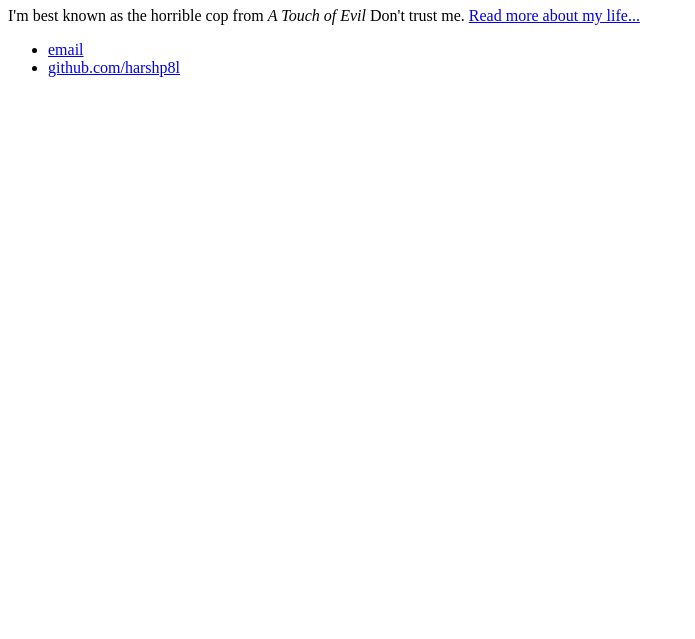
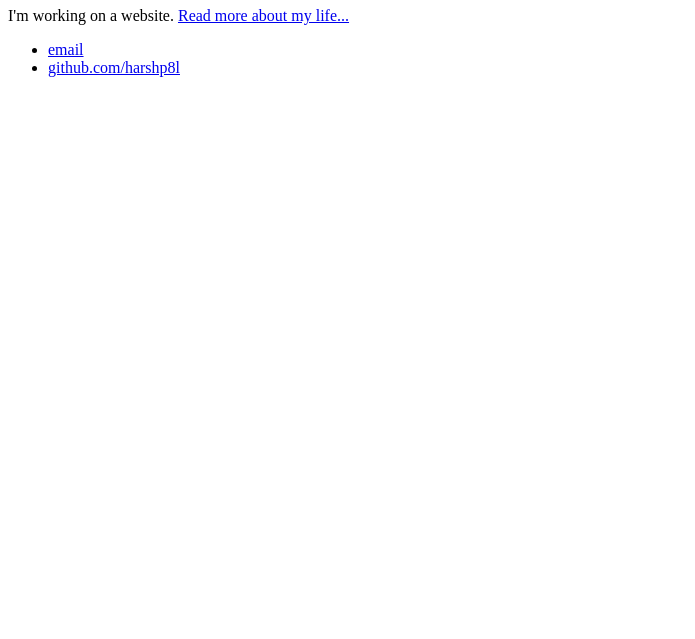
Before and after one commit to harshp8l/harshp8l.github.io, a plain HTML site: page index.html in a window 1280 px wide. Shown: the part 161-800 px from the top of the page, without its empty margins (0-695 px from the left). Drawn offline with Linux system fonts and the light colour scheme.

Commit message:
Update index.html
more reasonable start

```diff
--- a/index.html
+++ b/index.html
@@ -15,7 +15,7 @@
 		<div class="container">
     		<div class="blurb">
         		<h1>Hi there, I'm Harsh Patel!</h1>
-				<p>I'm best known as the horrible cop from <em>A Touch of Evil</em> Don't trust me. <a href="/about">Read more about my life...</a></p>
+				<p>I'm working on a website. <a href="/about">Read more about my life...</a></p>
     		</div><!-- /.blurb -->
 		</div><!-- /.container -->
 		<footer>
```
